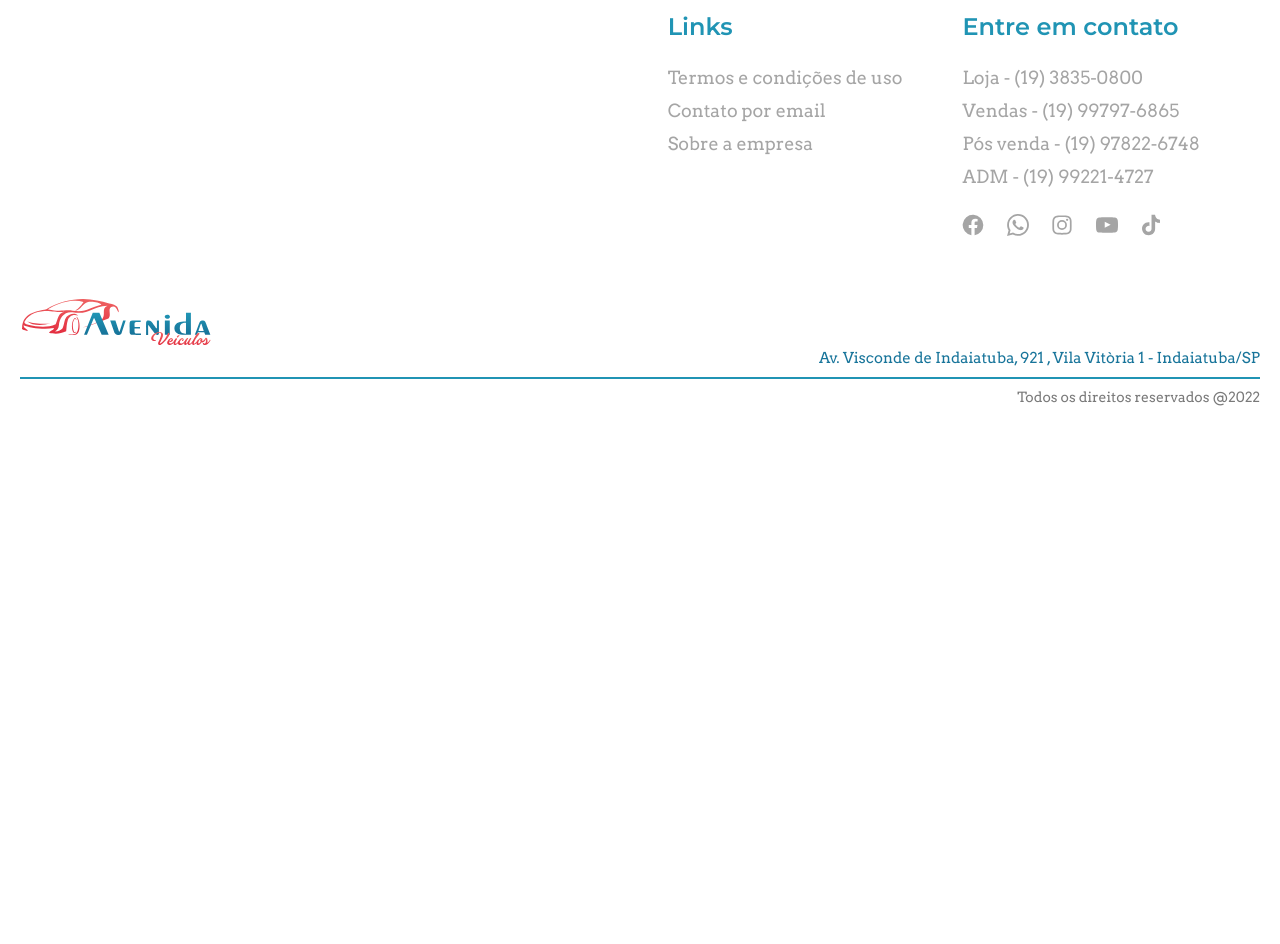
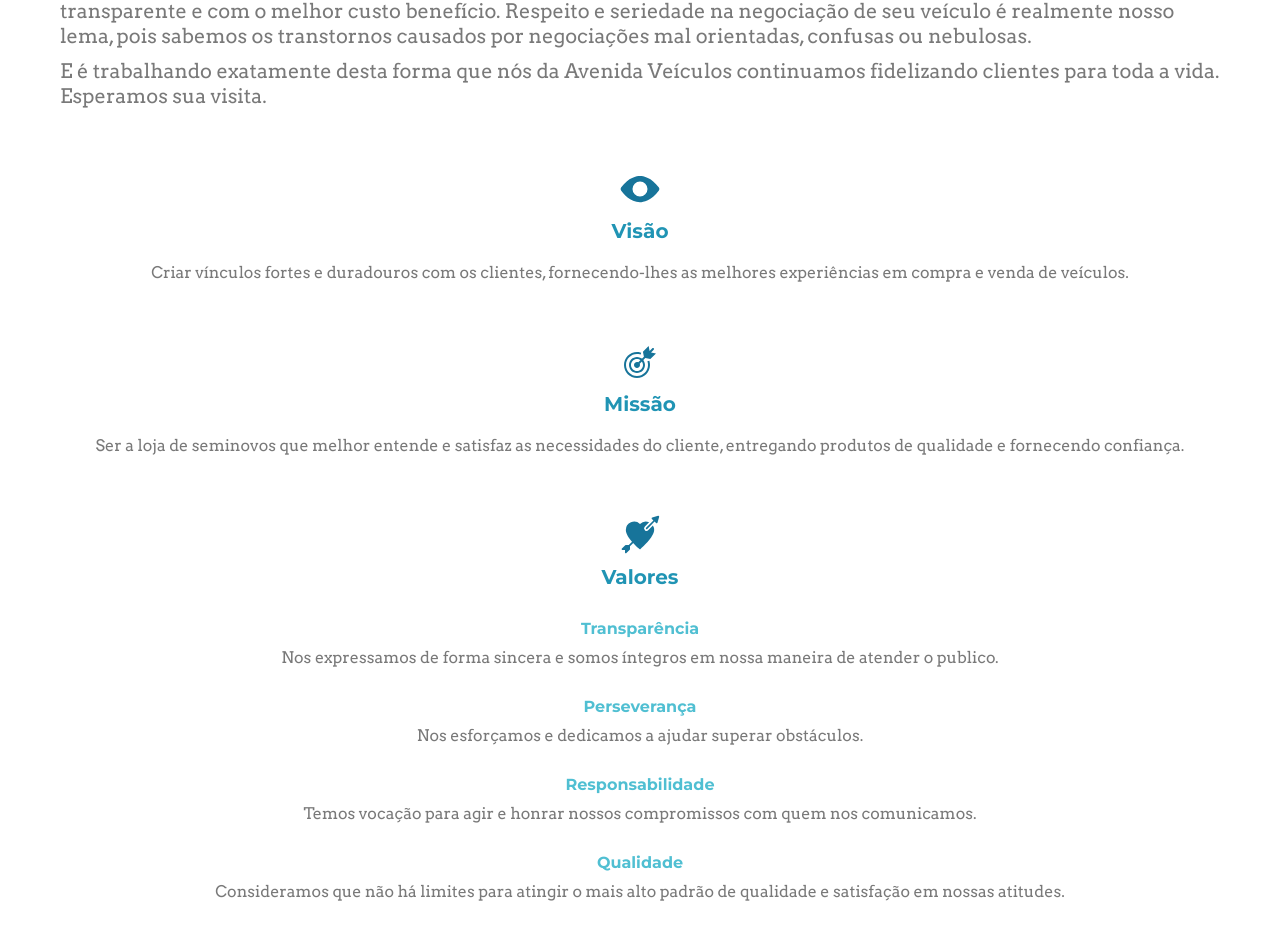
Before and after one commit to VnySrc/yyy, a Nuxt app: page /sobre in a window 1280 px wide. Shown: the part 468-1412 px from the top of the page. Before the commit the page ends 883 px from the top, so only its background shows below. Built offline with nearby package versions, Linux system fonts and the light colour scheme.

Commit message:
About setup

```diff
--- /dev/null
+++ b/components/icons/eye.vue
@@ -0,0 +1,10 @@
+<template>
+    <svg xmlns="http://www.w3.org/2000/svg" xmlns:xlink="http://www.w3.org/1999/xlink" x="0px" y="0px" width="64px"
+        height="64px" viewBox="0 0 64 64">
+        <g transform="translate(0, 0)">
+            <path
+                d="M62.276,29.73C50.229,12.825,37.092,11,32,11c-5.135,0-18.366,1.826-30.288,18.744a3.9,3.9,0,0,0,.011,4.509C4.852,38.652,16.274,53,32,53c5.055,0,18.121-1.825,30.264-18.733A3.9,3.9,0,0,0,62.276,29.73ZM32.006,44a12,12,0,1,1,12-12A12,12,0,0,1,32.006,44Z"
+                fill="fill"></path>
+        </g>
+    </svg>
+</template>
--- /dev/null
+++ b/components/icons/heart.vue
@@ -0,0 +1,16 @@
+<template>
+    <svg xmlns="http://www.w3.org/2000/svg" xmlns:xlink="http://www.w3.org/1999/xlink" x="0px" y="0px" width="48px"
+        height="48px" viewBox="0 0 48 48">
+        <g transform="translate(0, 0)">
+            <path
+                d="M16.75,31.25a1,1,0,0,0-1.414,0L10.586,36H7a1,1,0,0,0-.707.293l-4,4A1,1,0,0,0,3,42H6v3a1,1,0,0,0,.617.924A.987.987,0,0,0,7,46a1,1,0,0,0,.707-.293l4-4A1,1,0,0,0,12,41V37.414l4.75-4.75A1,1,0,0,0,16.75,31.25Z"
+                fill="fill" data-color="color-2"></path>
+            <path
+                d="M34.121,18.121a3,3,0,1,1-4.242-4.242l5.065-5.065A9.981,9.981,0,0,0,24,10.862,10,10,0,0,0,7,18c0,9.368,15.7,22.233,16.369,22.776a1,1,0,0,0,1.289-.023C25.326,40.169,41,26.357,41,18a9.926,9.926,0,0,0-1.506-5.252Z"
+                fill="fill"></path>
+            <path
+                d="M46.707,1.293a1,1,0,0,1,.255.981l-2,7a1,1,0,0,1-.711.694A1.022,1.022,0,0,1,44,10a1,1,0,0,1-.707-.293L41.5,7.914l-8.793,8.793a1,1,0,0,1-1.414-1.414L40.086,6.5,38.293,4.707a1,1,0,0,1,.433-1.669l7-2A1.009,1.009,0,0,1,46.707,1.293Z"
+                fill="fill" data-color="color-2"></path>
+        </g>
+    </svg>
+</template>
--- /dev/null
+++ b/components/icons/target.vue
@@ -0,0 +1,16 @@
+<template>
+    <svg xmlns="http://www.w3.org/2000/svg" xmlns:xlink="http://www.w3.org/1999/xlink" x="0px" y="0px" width="32px"
+        height="32px" viewBox="0 0 32 32">
+        <g transform="translate(0, 0)">
+            <path fill="fill"
+                d="M13,32C5.832,32,0,26.168,0,19S5.832,6,13,6c1.1,0,2.194,0.138,3.252,0.41l0.969,0.25l-0.499,1.937 l-0.968-0.249C14.859,8.117,13.932,8,13,8C6.935,8,2,12.935,2,19s4.935,11,11,11s11-4.935,11-11c0-0.933-0.117-1.859-0.347-2.755 l-0.25-0.968l1.937-0.499l0.249,0.969C25.862,16.805,26,17.899,26,19C26,26.168,20.168,32,13,32z">
+            </path>
+            <path fill="fill"
+                d="M13,27c-4.411,0-8-3.589-8-8s3.589-8,8-8s8,3.589,8,8S17.411,27,13,27z M13,13c-3.309,0-6,2.691-6,6 s2.691,6,6,6s6-2.691,6-6S16.309,13,13,13z">
+            </path>
+            <path data-color="color-2" fill="fill"
+                d="M26.329,13.086l5.7-5.7l-5-1l2.679-2.679c0.391-0.391,0.391-1.023,0-1.414 s-1.023-0.391-1.414,0l-2.679,2.679l-1-5l-5.7,5.699l1,5l-5.629,5.629C13.894,16.113,13.462,16,13,16c-1.654,0-3,1.346-3,3 s1.346,3,3,3s3-1.346,3-3c0-0.462-0.113-0.894-0.301-1.285l5.629-5.629L26.329,13.086z M13.675,19.728 c-0.086,0.08-0.183,0.148-0.292,0.194C13.489,19.879,13.586,19.811,13.675,19.728z M12.269,18.329 c-0.081,0.088-0.148,0.184-0.192,0.288C12.122,18.509,12.191,18.414,12.269,18.329z M12.269,19.671 c-0.078-0.085-0.146-0.18-0.192-0.288C12.121,19.487,12.188,19.583,12.269,19.671z M12.325,19.728 c0.089,0.082,0.186,0.15,0.292,0.194C12.508,19.877,12.411,19.808,12.325,19.728z">
+            </path>
+        </g>
+    </svg>
+</template>
--- a/pages/sobre.vue
+++ b/pages/sobre.vue
@@ -1,10 +1,48 @@
 <template>
   <section class="sobre">
     <div class="sobre_empresa">
-      <div>
-        <nuxt-img format="webp" src="/img/avenida.jpg" />
+      <nuxt-img format="webp" src="/img/avenida.jpg" />
+      <p>Atuando no mercado automobilístico, nós da Avenida Veículos buscamos auxiliar nossos clientes afim de encontrar o melhor negócio, agindo como consultores, não somente como simples vendedores.</p>
+      <p>Nossa Missão é ver a satisfação total dos nossos clientes, realizando nossas transações sempre de forma ágil, transparente e com o melhor custo benefício. Respeito e seriedade na negociação de seu veículo é realmente nosso lema, pois sabemos os transtornos causados por negociações mal orientadas, confusas ou nebulosas.</p>
+      <p> E é trabalhando exatamente desta forma que nós da Avenida Veículos continuamos fidelizando clientes para toda a vida. Esperamos sua visita.</p>
+    </div>
+    <div class="sobre_info">
+      <div class="sobre_info_vision">
+        <div>
+          <IconsEye />
+          <h4>Visão</h4>
+        </div>
+        <p>Criar vínculos fortes e duradouros com os clientes, fornecendo-lhes as melhores experiências em compra e venda de veículos.</p>
       </div>
-      <p>Atuando no mercado automobilístico, nós da Avenida Veículos buscamos auxiliar nossos clientes afim de encontrar o melhor negócio, agindo como consultores, não somente como simples vendedores.<br>Nossa Missão é ver a satisfação total dos nossos clientes, realizando nossas transações sempre de forma ágil, transparente e com o melhor custo benefício. Respeito e Seriedade na negociação de seu veículo é realmente nosso lema, pois sabemos os transtornos causados por negociações mal orientadas, confusas ou nebulosas. E é trabalhando exatamente desta forma que nós da Avenida Veículos continuamos fidelizando clientes para toda a vida. Esperamos sua visita.</p>
+      <div class="sobre_info_mission">
+        <div>
+          <IconsTarget />
+          <h4>Missão</h4>
+        </div>
+        <p> Ser a loja de seminovos que melhor entende e satisfaz as necessidades do cliente, entregando produtos de qualidade e fornecendo confiança.</p>
+      </div>
+      <div class="sobre_info_value">
+        <div>
+          <IconsHeart />
+          <h4>Valores</h4>
+        </div>
+        <div>
+          <h5>Transparência</h5>
+          <p>Nos expressamos de forma sincera e somos íntegros em nossa maneira de atender o publico.</p>
+        </div>
+        <div>
+          <h5>Perseverança</h5>
+          <p>Nos esforçamos e dedicamos a ajudar superar obstáculos.</p>
+        </div>
+        <div>
+          <h5>Responsabilidade</h5>
+          <p>Temos vocação para agir e honrar nossos compromissos com quem nos comunicamos.</p>
+        </div>
+        <div>
+          <h5>Qualidade</h5>
+          <p>Consideramos que não há limites para atingir o mais alto padrão de qualidade e satisfação em nossas atitudes.</p>
+        </div>
+      </div>
     </div>
   </section>
 </template>
@@ -15,25 +53,63 @@
   padding: 4rem 2rem;
 
   &_empresa {
-    display: flex;
 
     p {
       font-family: $ff-s;
       font-size: 2rem;
-      color: $gray-700;
-      margin: 2rem 0;
+      color: $gray-500;
+      margin: 1rem 0;
     }
 
-    div {
+    img {
+      width: 100%;
       height: 20rem;
-      width: 100rem;
-      position: relative;
+      object-fit: cover;
+      margin: 0 0 1rem 0;
+      border-bottom: solid $p-500 .8rem;
+    }
+  }
 
-      img {
-        width: 100%;
-        height: 100%;
-        object-fit: cover;
-        position: absolute;
+  &_info {
+    padding: 1rem 0;
+
+    p {
+      color: $gray-500;
+      text-align: center;
+      font-size: 1.6rem;
+      font-family: $ff-s;
+    }
+
+    &_vision, &_mission, &_value {
+      padding: 2rem 0;
+
+      div {
+        display: flex;
+        flex-direction: column;
+        justify-content: center;
+        align-items: center;
+        margin: 2rem 0;
+      }
+
+      svg {
+        fill: $p-600;
+        height: 4rem;
+        margin-bottom: 1rem;
+      }
+
+      h4 {
+        font-size: 2rem;
+        text-align: center;
+        color: $p-500;
+      }
+    }
+
+    &_value {
+      h5 {
+        font-size: 1.6rem;
+        color: $p-400;
+        margin: 1rem 0;
+        text-align: left;
       }
     }
   }
```
